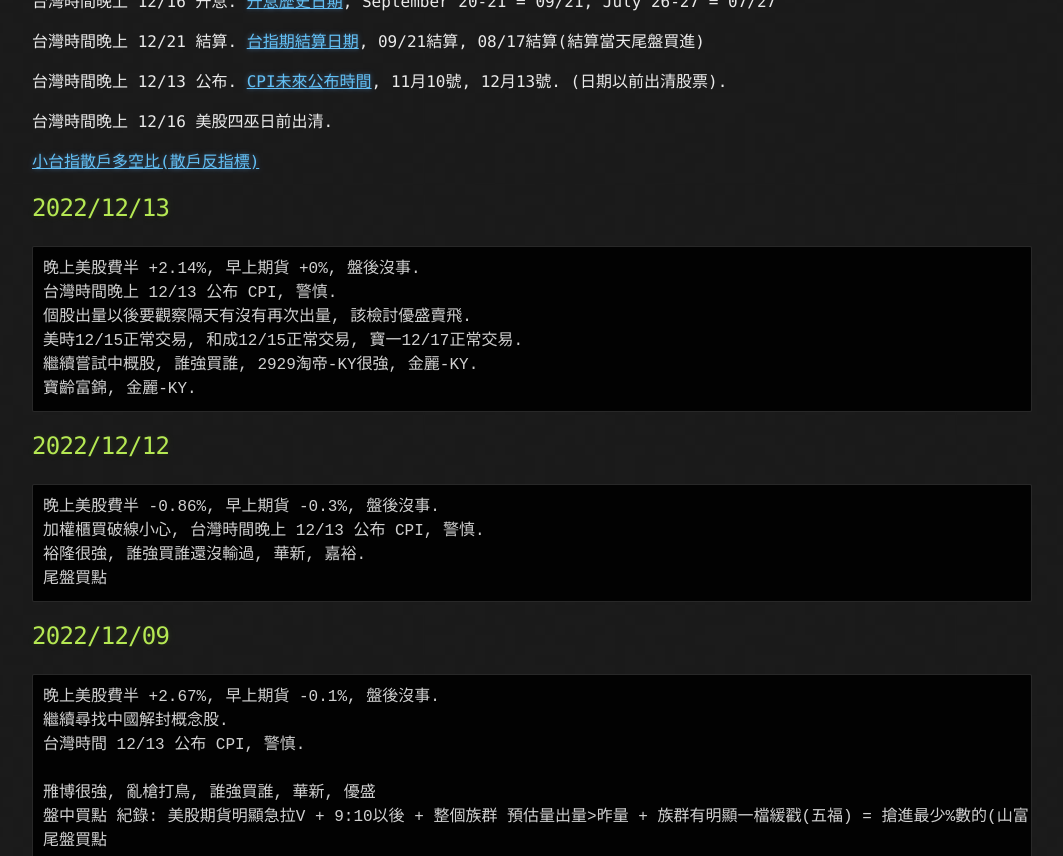
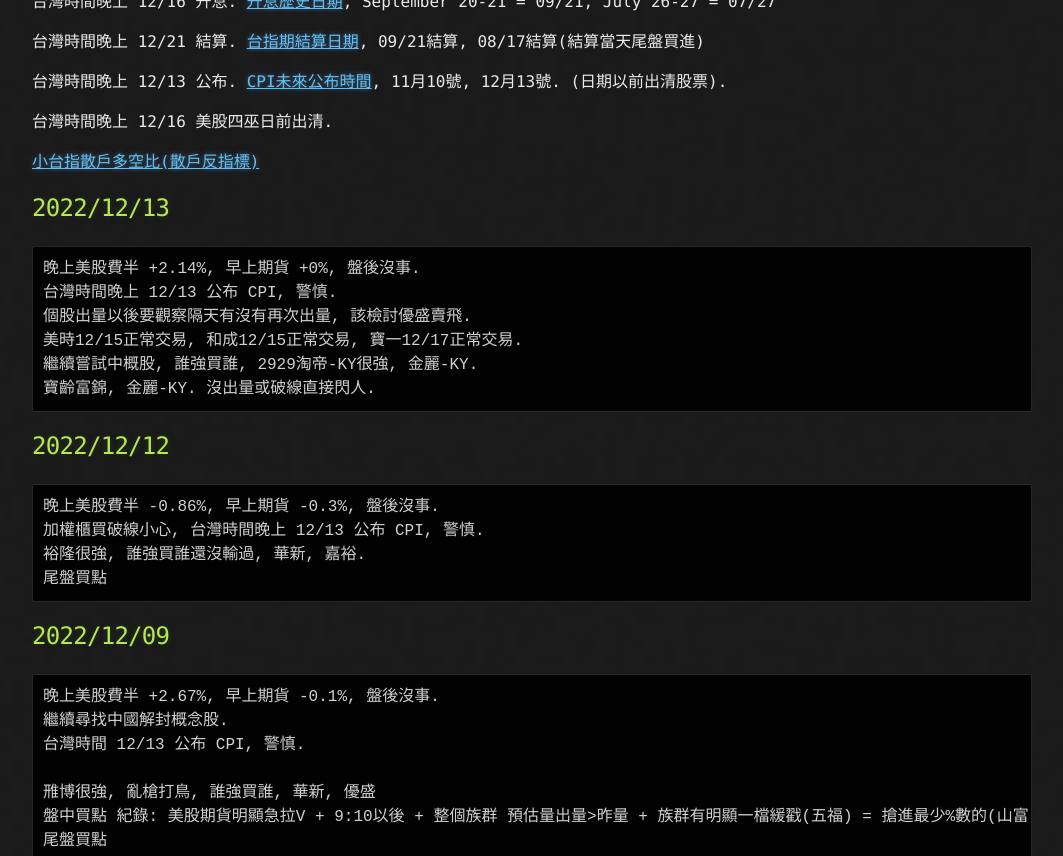
Before and after one commit to lepg5487/Stock_God, a Jekyll site: the page built from index.md, in a window 1280 px wide and 900 px high, scrolled down 348 px, cut to the strip 0-856 px from the top of the window. Shown: the whole strip, without its empty margins (108-1171 px from the left). Built offline with Jekyll 4.4.1, drawn with Linux system fonts in a browser that asks for light colours; our own code applies the rules of GitHub Pages for plain Markdown files.

Commit message:
Update index.md

````diff
--- a/index.md
+++ b/index.md
@@ -23,7 +23,7 @@ layout: testlayouts
 個股出量以後要觀察隔天有沒有再次出量, 該檢討優盛賣飛.
 美時12/15正常交易, 和成12/15正常交易, 寶一12/17正常交易.
 繼續嘗試中概股, 誰強買誰, 2929淘帝-KY很強, 金麗-KY.
-寶齡富錦, 金麗-KY.
+寶齡富錦, 金麗-KY. 沒出量或破線直接閃人.
 ```
 
 ## 2022/12/12
````
